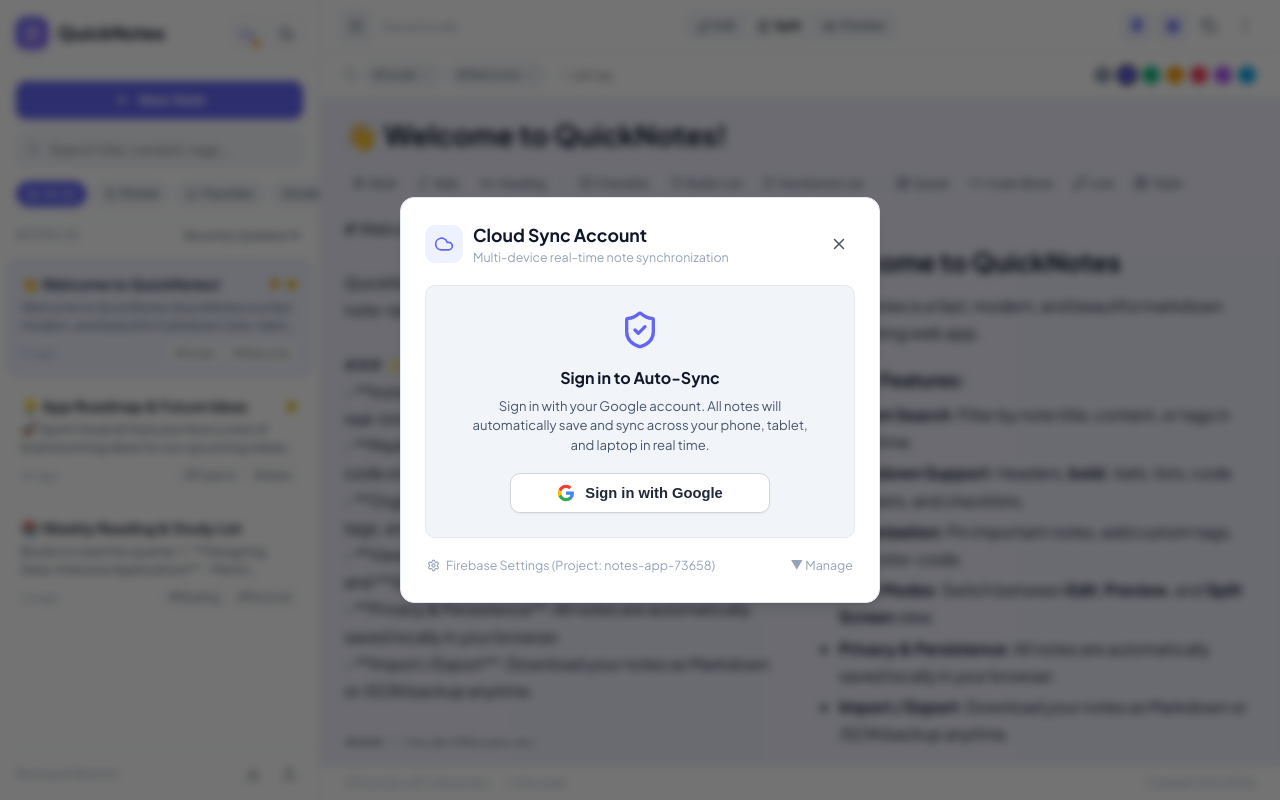
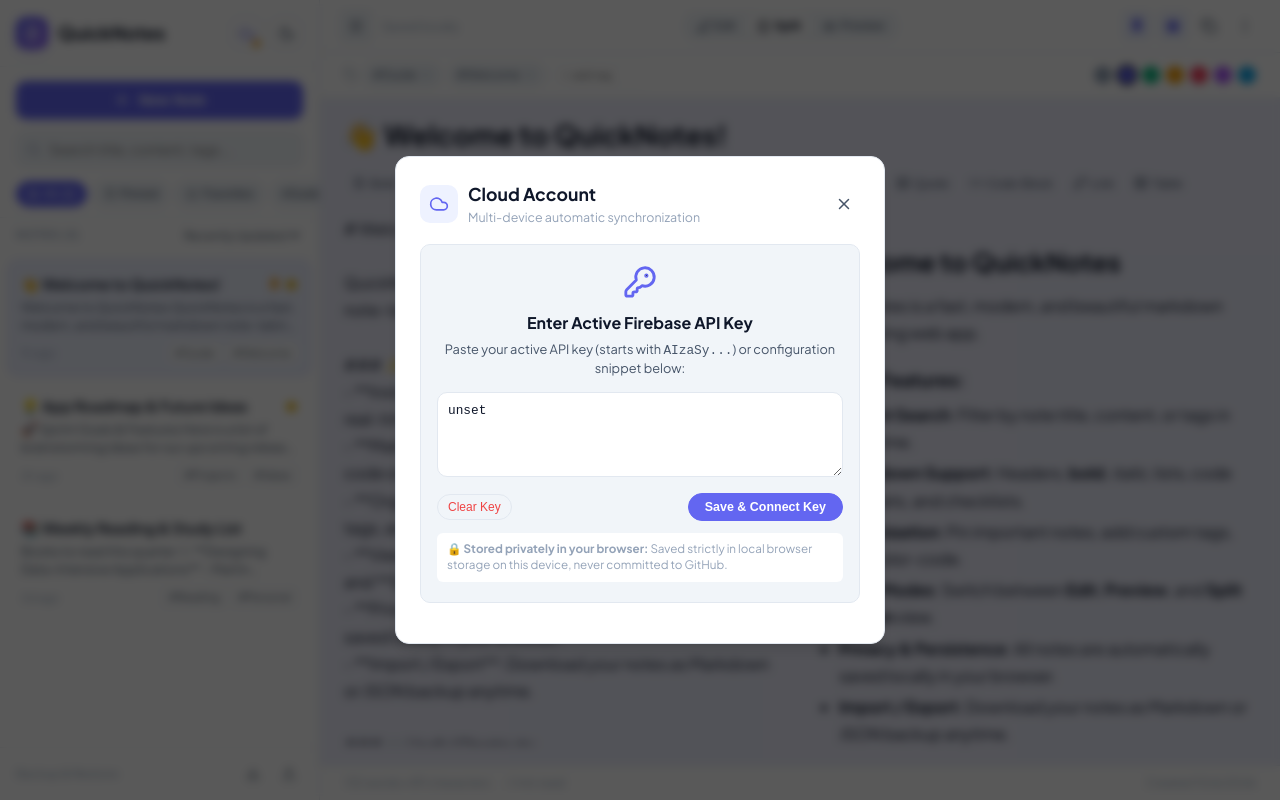
Before and after one commit to koumudhanjani/notes_app, a React (Vite) app: page / in a window 1280 px wide. Both pictures are taken after a click on the button 246 px from the left and 33 px from the top of the page. Built offline with nearby package versions, Linux system fonts and the light colour scheme; no server answers; the HTML template or start-up script is replaced by a standard one.

Commit message:
feat(ui): ensure API key input box and Save & Connect option are always prominent and directly accessible

```diff
--- a/src/components/CloudSyncModal.jsx
+++ b/src/components/CloudSyncModal.jsx
@@ -9,7 +9,7 @@
   ExternalLink,
   KeyRound,
   AlertCircle,
-  RefreshCw
+  Edit3
 } from 'lucide-react';
 import {
   signInWithGoogle,
@@ -19,6 +19,7 @@
   parseFirebaseConfigInput,
   saveFirebaseConfig,
   clearFirebaseConfig,
+  isApiKeyExpired,
   DEFAULT_PROJECT_CONFIG
 } from '../firebase';
 
@@ -31,12 +32,14 @@
   addToast
 }) {
   const [isSigningIn, setIsSigningIn] = useState(false);
-  const [showConfigEditor, setShowConfigEditor] = useState(false);
   const activeServices = getFirebaseServices();
-  const [isKeyExpired, setIsKeyExpired] = useState(() => Boolean(activeServices.isExpired));
+  const savedConfig = getSavedFirebaseConfig();
+  const currentKeyExpired = isApiKeyExpired(savedConfig?.apiKey) || Boolean(activeServices.isExpired);
+
+  const [isKeyExpired, setIsKeyExpired] = useState(currentKeyExpired);
+  const [showConfigEditor, setShowConfigEditor] = useState(!isFirebaseConfigured || currentKeyExpired);
   const [configInput, setConfigInput] = useState(() => {
-    const existing = getSavedFirebaseConfig();
-    return existing ? JSON.stringify(existing, null, 2) : '';
+    return savedConfig?.apiKey || '';
   });
   const [errorMessage, setErrorMessage] = useState('');
 
@@ -46,8 +49,9 @@
     setErrorMessage('');
     if (!isFirebaseConfigured || isKeyExpired) {
       setIsKeyExpired(true);
-      setErrorMessage('Your Firebase API key is expired. Please enter an active API key below.');
-      addToast('Your Firebase API key is expired. Please enter an active key.', 'error');
+      setShowConfigEditor(true);
+      setErrorMessage('Your Firebase API key is expired or missing. Please enter an active key below.');
+      addToast('Please enter an active Firebase API key below.', 'error');
       return;
     }
     try {
@@ -68,6 +72,7 @@
 
       if (isExpiredErr) {
         setIsKeyExpired(true);
+        setShowConfigEditor(true);
         msg = 'Your Firebase API key has expired. Please renew or create a key in Google Cloud / Firebase Console.';
       } else if (err.code === 'auth/unauthorized-domain') {
         const domain = typeof window !== 'undefined' ? window.location.hostname : 'your domain';
@@ -100,12 +105,12 @@
       const parsed = parseFirebaseConfigInput(configInput);
       await saveFirebaseConfig(parsed);
       setIsKeyExpired(false);
+      setShowConfigEditor(false);
       if (onConfigUpdated) onConfigUpdated();
-      addToast('Firebase settings connected successfully!', 'info');
-      setShowConfigEditor(false);
+      addToast('Firebase key connected successfully!', 'info');
     } catch (err) {
       setErrorMessage(err.message);
-      addToast('Configuration error: ' + err.message, 'error');
+      addToast(err.message, 'error');
     }
   };
 
@@ -113,9 +118,10 @@
     await clearFirebaseConfig();
     setConfigInput('');
     setIsKeyExpired(false);
+    setShowConfigEditor(true);
     setErrorMessage('');
     if (onConfigUpdated) onConfigUpdated();
-    addToast('Firebase configuration removed from browser storage', 'info');
+    addToast('Firebase configuration cleared', 'info');
   };
 
   return (
@@ -126,8 +132,8 @@
         left: 0,
         right: 0,
         bottom: 0,
-        backgroundColor: 'rgba(0, 0, 0, 0.55)',
-        backdropFilter: 'blur(4px)',
+        backgroundColor: 'rgba(0, 0, 0, 0.65)',
+        backdropFilter: 'blur(5px)',
         zIndex: 1000,
         display: 'flex',
         alignItems: 'center',
@@ -143,8 +149,8 @@
           border: '1px solid var(--border-color)',
           boxShadow: 'var(--shadow-lg)',
           width: '100%',
-          maxWidth: '480px',
-          maxHeight: '90vh',
+          maxWidth: '490px',
+          maxHeight: '92vh',
           overflowY: 'auto',
           padding: '24px',
           position: 'relative'
@@ -169,9 +175,9 @@
               <Cloud size={20} />
             </div>
             <div>
-              <h3 style={{ margin: 0, fontSize: '1.1rem' }}>Cloud Sync Account</h3>
+              <h3 style={{ margin: 0, fontSize: '1.1rem' }}>Cloud Account</h3>
               <p style={{ margin: 0, fontSize: '0.78rem', color: 'var(--text-muted)' }}>
-                Multi-device real-time note synchronization
+                Multi-device automatic synchronization
               </p>
             </div>
           </div>
@@ -191,20 +197,20 @@
           <div
             style={{
               padding: '14px 16px',
-              backgroundColor: 'rgba(239, 68, 68, 0.08)',
-              border: '1px solid rgba(239, 68, 68, 0.3)',
+              backgroundColor: 'rgba(239, 68, 68, 0.1)',
+              border: '1px solid rgba(239, 68, 68, 0.35)',
               borderRadius: 'var(--radius-md)',
               marginBottom: '16px'
             }}
           >
             <div style={{ display: 'flex', alignItems: 'center', gap: '8px', color: '#ef4444', fontWeight: 600, fontSize: '0.9rem', marginBottom: '6px' }}>
               <AlertCircle size={18} />
-              <span>Firebase API Key Expired</span>
+              <span>API Key Expired (Please Enter Active Key)</span>
             </div>
-            <p style={{ margin: '0 0 10px 0', fontSize: '0.78rem', color: 'var(--text-secondary)', lineHeight: 1.45 }}>
-              Google automatically deactivated your old API key when it was exposed on GitHub. Please create or copy your active key from Google Cloud Console or Firebase Console:
+            <p style={{ margin: '0 0 10px 0', fontSize: '0.8rem', color: 'var(--text-secondary)', lineHeight: 1.45 }}>
+              Google automatically deactivated your old key when it was exposed on GitHub. To restore cloud sync, generate or copy a fresh active key from Google Cloud Console or Firebase Console:
             </p>
-            <div style={{ display: 'flex', gap: '8px', flexWrap: 'wrap', marginBottom: '12px' }}>
+            <div style={{ display: 'flex', gap: '8px', flexWrap: 'wrap' }}>
               <a
                 href={`https://console.cloud.google.com/apis/credentials?project=${DEFAULT_PROJECT_CONFIG.projectId}`}
                 target="_blank"
@@ -243,7 +249,7 @@
           </div>
         )}
 
-        {/* General Error Callout if any other error */}
+        {/* General Error Callout */}
         {errorMessage && !isKeyExpired && (
           <div
             style={{
@@ -264,9 +270,8 @@
           </div>
         )}
 
-        {/* Main Content Area */}
+        {/* User Card when signed in */}
         {user ? (
-          /* User signed in */
           <div
             style={{
               padding: '18px',
@@ -354,19 +359,23 @@
               <span>Sign Out</span>
             </button>
           </div>
-        ) : isFirebaseConfigured && !isKeyExpired ? (
-          /* Firebase configured, ready for Google sign in */
+        ) : (
+          /* When NOT signed in */
+          <div>
+            {/* Google Sign In Card (Only if configured and not expired) */}
+            {isFirebaseConfigured && !isKeyExpired && !showConfigEditor && (
               <div
                 style={{
                   padding: '24px 16px',
                   backgroundColor: 'var(--bg-tertiary)',
                   borderRadius: 'var(--radius-md)',
                   border: '1px solid var(--border-color)',
-              textAlign: 'center'
+                  textAlign: 'center',
+                  marginBottom: '16px'
                 }}
               >
-            <ShieldCheck size={40} color="var(--accent)" style={{ marginBottom: '10px' }} />
-            <h4 style={{ marginBottom: '6px', fontSize: '1rem' }}>Sign in to Auto-Sync</h4>
+                <ShieldCheck size={42} color="var(--accent)" style={{ marginBottom: '10px' }} />
+                <h4 style={{ marginBottom: '6px', fontSize: '1.05rem' }}>Sign in to Auto-Sync</h4>
                 <p style={{ fontSize: '0.82rem', color: 'var(--text-secondary)', marginBottom: '18px', maxWidth: '340px', margin: '0 auto 18px', lineHeight: 1.5 }}>
                   Sign in with your Google account. All notes will automatically save and sync across your phone, tablet, and laptop in real time.
                 </p>
@@ -382,7 +391,7 @@
                     boxShadow: 'var(--shadow-sm)',
                     margin: '0 auto',
                     maxWidth: '260px',
-                padding: '10px 16px',
+                    padding: '10px 18px',
                     display: 'flex',
                     alignItems: 'center',
                     justifyContent: 'center',
@@ -410,24 +419,48 @@
                   </svg>
                   <span>{isSigningIn ? 'Connecting...' : 'Sign in with Google'}</span>
                 </button>
+
+                <div style={{ marginTop: '14px' }}>
+                  <button
+                    type="button"
+                    onClick={() => setShowConfigEditor(true)}
+                    style={{
+                      background: 'none',
+                      border: 'none',
+                      color: 'var(--text-muted)',
+                      fontSize: '0.75rem',
+                      cursor: 'pointer',
+                      display: 'inline-flex',
+                      alignItems: 'center',
+                      gap: '4px',
+                      textDecoration: 'underline'
+                    }}
+                  >
+                    <Edit3 size={12} />
+                    <span>Change Firebase Key</span>
+                  </button>
                 </div>
-        ) : (
-          /* Firebase setup required OR key expired */
+              </div>
+            )}
+
+            {/* Paste API Key Form (Shown when expired, missing, or when user clicks Change) */}
+            {(!isFirebaseConfigured || isKeyExpired || showConfigEditor) && (
               <div
                 style={{
                   padding: '20px 16px',
                   backgroundColor: 'var(--bg-tertiary)',
                   borderRadius: 'var(--radius-md)',
-              border: '1px solid var(--border-color)'
+                  border: '1px solid var(--border-color)',
+                  marginBottom: '16px'
                 }}
               >
                 <div style={{ textAlign: 'center', marginBottom: '14px' }}>
                   <KeyRound size={34} color="var(--accent)" style={{ marginBottom: '6px' }} />
                   <h4 style={{ margin: '0 0 6px 0', fontSize: '1rem' }}>
-                {isKeyExpired ? 'Enter New Active API Key' : 'Connect Cloud Storage'}
+                    Enter Active Firebase API Key
                   </h4>
                   <p style={{ margin: 0, fontSize: '0.8rem', color: 'var(--text-secondary)', lineHeight: 1.4 }}>
-                Paste your active API key (starts with <code>AIzaSy...</code>) below to connect your project:
+                    Paste your active API key (starts with <code>AIzaSy...</code>) or configuration snippet below:
                   </p>
                 </div>
 
@@ -435,7 +468,7 @@
                   <textarea
                     style={{
                       width: '100%',
-                  height: '80px',
+                      height: '85px',
                       backgroundColor: 'var(--bg-secondary)',
                       border: '1px solid var(--border-color)',
                       borderRadius: 'var(--radius-md)',
@@ -468,10 +501,10 @@
                       onClick={handleClearConfig}
                       style={{ color: 'var(--danger)', fontSize: '0.75rem' }}
                     >
-                  Reset Key
+                      Clear Key
                     </button>
 
-                <button type="submit" className="filter-pill active" style={{ padding: '6px 16px' }}>
+                    <button type="submit" className="filter-pill active" style={{ padding: '6px 16px', fontWeight: 600 }}>
                       Save &amp; Connect Key
                     </button>
                   </div>
@@ -487,77 +520,10 @@
                       lineHeight: 1.4
                     }}
                   >
-                🔒 <strong>Saved securely in your browser:</strong> Stored strictly in local browser storage on this device, never committed to GitHub.
+                    🔒 <strong>Stored privately in your browser:</strong> Saved strictly in local browser storage on this device, never committed to GitHub.
                   </div>
                 </form>
               </div>
-        )}
-
-        {/* Firebase Config Accordion (for modifying or clearing when configured) */}
-        {isFirebaseConfigured && !isKeyExpired && (
-          <div style={{ marginTop: '14px' }}>
-            <div
-              style={{
-                display: 'flex',
-                justifyContent: 'space-between',
-                alignItems: 'center',
-                cursor: 'pointer',
-                fontSize: '0.78rem',
-                color: 'var(--text-muted)',
-                padding: '4px 2px'
-              }}
-              onClick={() => setShowConfigEditor(!showConfigEditor)}
-            >
-              <span style={{ display: 'flex', alignItems: 'center', gap: '6px' }}>
-                <Settings size={13} />
-                Firebase Settings (Project: {DEFAULT_PROJECT_CONFIG.projectId})
-              </span>
-              <span>{showConfigEditor ? '▲ Hide' : '▼ Manage'}</span>
-            </div>
-
-            {showConfigEditor && (
-              <form onSubmit={handleSaveConfig} style={{ marginTop: '8px' }}>
-                <textarea
-                  style={{
-                    width: '100%',
-                    height: '80px',
-                    backgroundColor: 'var(--bg-tertiary)',
-                    border: '1px solid var(--border-color)',
-                    borderRadius: 'var(--radius-md)',
-                    color: 'var(--text-primary)',
-                    fontFamily: 'monospace',
-                    fontSize: '0.75rem',
-                    padding: '8px',
-                    outline: 'none',
-                    resize: 'vertical',
-                    boxSizing: 'border-box'
-                  }}
-                  placeholder="Paste new Firebase API Key (AIzaSy...)"
-                  value={configInput}
-                  onChange={(e) => setConfigInput(e.target.value)}
-                />
-
-                <div
-                  style={{
-                    display: 'flex',
-                    justifyContent: 'space-between',
-                    alignItems: 'center',
-                    marginTop: '8px'
-                  }}
-                >
-                  <button
-                    type="button"
-                    className="filter-pill"
-                    onClick={handleClearConfig}
-                    style={{ color: 'var(--danger)', fontSize: '0.75rem' }}
-                  >
-                    Clear Config
-                  </button>
-                  <button type="submit" className="filter-pill active" style={{ fontSize: '0.75rem' }}>
-                    Update Config
-                  </button>
-                </div>
-              </form>
             )}
           </div>
         )}
--- a/src/firebase.js
+++ b/src/firebase.js
@@ -30,12 +30,11 @@
   measurementId: 'G-GE41MV7M9W'
 };
 
-// Known key that was automatically invalidated by Google Cloud upon public exposure
-export const KNOWN_EXPIRED_KEY = 'AIzaSyAeiPI6DANPd6BiwclB2esUDw0EXeJMTrs';
-
+// Check if key is the old one that was invalidated by Google upon public exposure
 export function isApiKeyExpired(key) {
   if (!key) return false;
-  return key.trim() === KNOWN_EXPIRED_KEY;
+  const trimmed = key.trim();
+  return trimmed.endsWith('JMTrs');
 }
 
 // Robust parser that supports:
```
Lines whose indentation alone changed are shown as unchanged.
